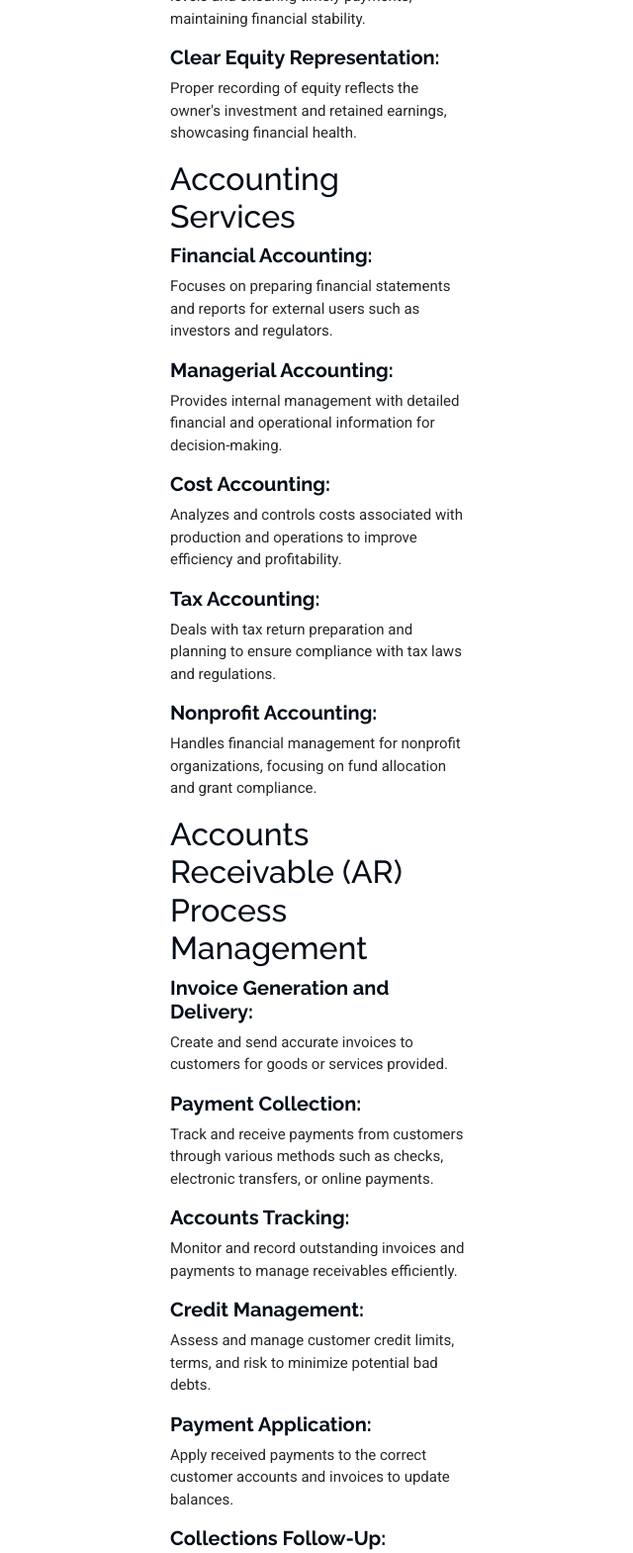
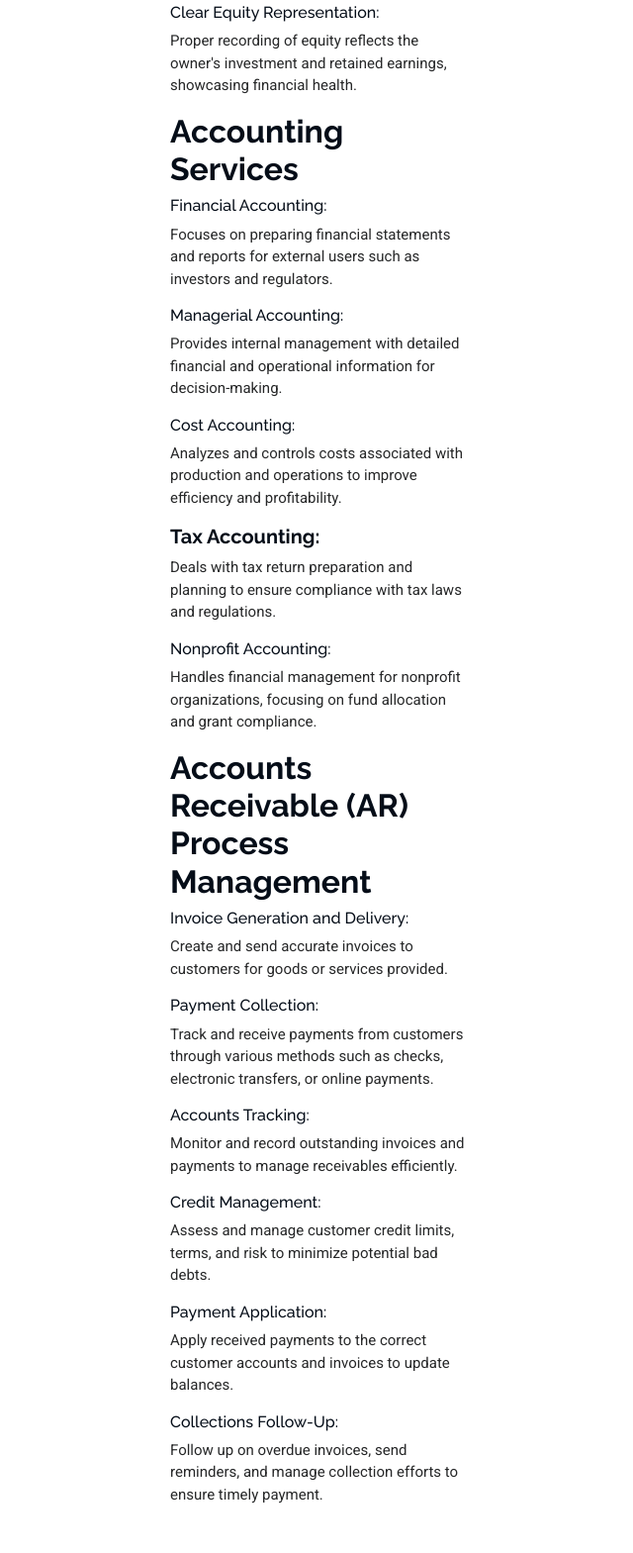
Before and after one commit to sumeet0369/mvb, a plain HTML site: page service-details.html in a window 1280 px wide. Shown: the part 1067-2636 px from the top of the page at 99% size, without its empty margins (140-780 px from the left). Drawn offline with Linux system fonts and the light colour scheme.

Commit message:
8.3th Change

```diff
--- a/service-details.html
+++ b/service-details.html
@@ -123,74 +123,73 @@
             </div>
 
             <h2><b> Chart of Accounts</b></h2>
-            <h5>Comprehensive Asset Tracking:</h5>
+            <h6>Comprehensive Asset Tracking:</h6>
             <p>Detailed accounts for all assets improve visibility
               into the company&#39;s resources and their value.</p>
 
-              <h4>Accurate Revenue Classification:</h4>
+              <h6>Accurate Revenue Classification:</h6>
             <p>Clear categorization of revenue streams helps in
               identifying profitable areas and optimizing sales strategies.</p>
 
 
-              <h4>Precise Expense Management:</h4>
+              <h6>Precise Expense Management:</h6>
             <p>Detailed expense accounts allow for better
               budgeting and cost control, identifying areas for cost reduction.</p>
 
-              <h4>Effective Liability Monitoring:</h4>
+              <h6>Effective Liability Monitoring:</h6>
             <p>Tracking liabilities helps in managing debt levels
               and ensuring timely payments, maintaining financial stability.</p>
 
-              <h4>Clear Equity Representation:</h4>
+              <h6>Clear Equity Representation:</h6>
             <p>Proper recording of equity reflects the owner&#39;s
               investment and retained earnings, showcasing financial health.</p>
 
-              <h2>Accounting Services</h2>
-              <h4>Financial Accounting:</h4>
+              <h2> <b> Accounting Services </b></h2>
+              <h6>Financial Accounting:</h6>
               <p>Focuses on preparing financial statements and reports for external users
                 such as investors and regulators.</p>
 
-                <h4>Managerial Accounting:</h4>
+                <h6>Managerial Accounting:</h6>
               <p>Provides internal management with detailed financial and operational
                 information for decision-making.</p>
 
 
-                <h4>Cost Accounting:</h4>
+                <h6>Cost Accounting:</h6>
               <p>Analyzes and controls costs associated with production and operations to
                 improve efficiency and profitability.</p>
 
-                <h4>Tax Accounting:</h4>
+                <h4>Tax Accounting:</h6>
               <p>Deals with tax return preparation and planning to ensure compliance with tax
                 laws and regulations.</p>
 
-                <h4>Nonprofit Accounting:</h4>
+                <h6>Nonprofit Accounting:</h6>
               <p>Handles financial management for nonprofit organizations, focusing on
                 fund allocation and grant compliance.</p>
 
 
-                <h2>Accounts Receivable (AR) Process Management</h2>
-
-                <h4>Invoice Generation and Delivery:</h4>
+                <h2> <b> Accounts Receivable (AR) Process Management </b> </h2>
+                <h6>Invoice Generation and Delivery:</h6>
               <p>Create and send accurate invoices to customers for goods or
                 services provided.</p>
 
-                <h4>Payment Collection:</h4>
+                <h6>Payment Collection:</h6>
               <p>Track and receive payments from customers through various methods
                 such as checks, electronic transfers, or online payments.</p>
 
 
-                <h4>Accounts Tracking:</h4>
+                <h6>Accounts Tracking:</h6>
               <p>Monitor and record outstanding invoices and payments to manage
                 receivables efficiently.</p>
 
-                <h4>Credit Management:</h4>
+                <h6>Credit Management:</h6>
               <p>Assess and manage customer credit limits, terms, and risk to minimize
                 potential bad debts.</p>
 
-                <h4>Payment Application:</h4>
+                <h6>Payment Application:</h6>
               <p>Apply received payments to the correct customer accounts and invoices
                 to update balances.</p>
 
-                <h4>Collections Follow-Up:</h4>
+                <h6>Collections Follow-Up:</h6>
                 <p>Follow up on overdue invoices, send reminders, and manage collection
                   efforts to ensure timely payment.</p>
 
```
